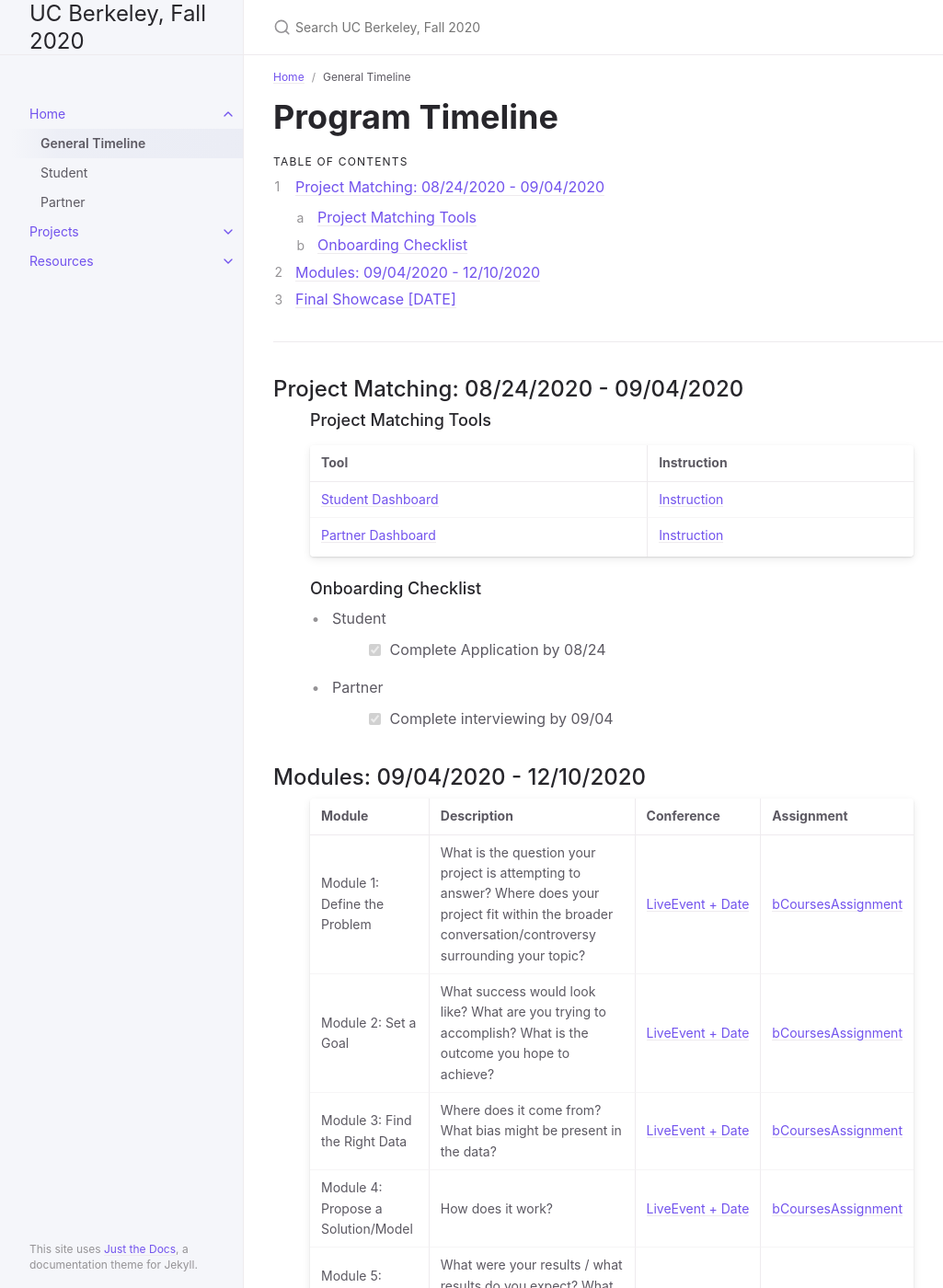
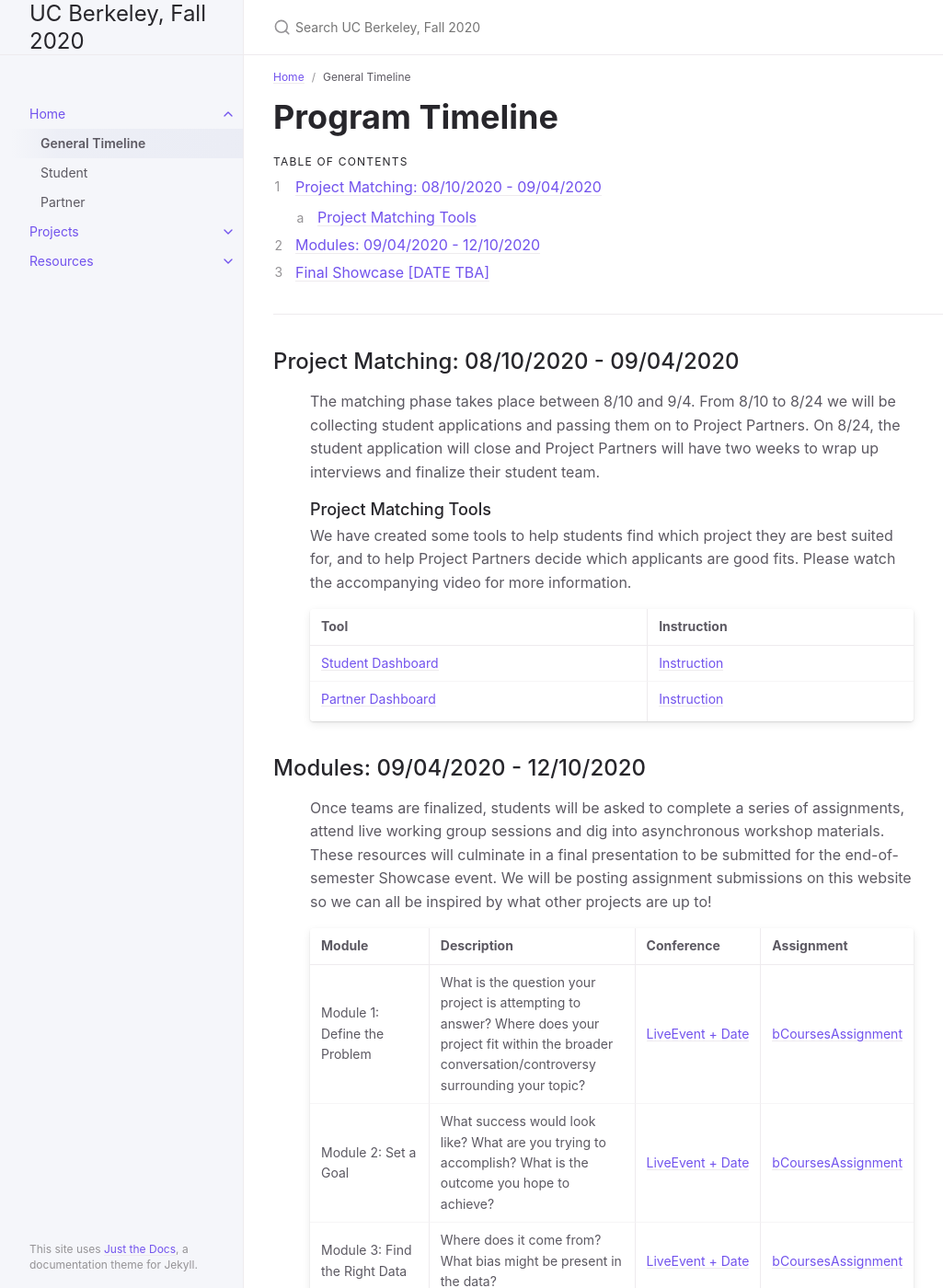
Before and after one commit to DS-Discovery/ds-discovery.github.io, a Jekyll site: the page built from course_description/timeline.md, in a window 1280 px wide and 1400 px high. Shown: the whole window at 92% size, without its empty margins (107-1132 px from the left). Built offline with Jekyll 4.4.1, drawn with Linux system fonts in a browser that asks for light colours; some of the changed text lies outside the part shown.

Commit message:
Update timeline.md

```diff
--- a/course_description/timeline.md
+++ b/course_description/timeline.md
@@ -15,22 +15,21 @@ nav_order: 0
 {:toc}
 
 ---
-## Project Matching: 08/24/2020 - 09/04/2020
+## Project Matching: 08/10/2020 - 09/04/2020
+   > The matching phase takes place between 8/10 and 9/4. From 8/10 to 8/24 we will be collecting student applications and passing them on to Project Partners. On 8/24, the student application will close and Project Partners will have two weeks to wrap up interviews and finalize their student team.
 
 > ### Project Matching Tools
+   > We have created some tools to help students find which project they are best suited for, and to help Project Partners decide which applicants are good fits. Please watch the accompanying video for more information.
 
    > Tool | Instruction
    :------------ | :-------------
    [Student Dashboard](https://bit.ly/2DzP49O)| [Instruction](https://bit.ly/3iabkG9)
    [Partner Dashboard](https://drive.google.com/drive/folders/1YRuS28hDuMLhRxhaUR9CKA8Af0rmr-tk)| [Instruction](www.google.com)
 
-> ### Onboarding Checklist
-   > * Student
-   >> - [x] Complete Application by 08/24
-   > * Partner
-   >> - [x] Complete interviewing by 09/04
 
 ## Modules: 09/04/2020 - 12/10/2020
+   > Once teams are finalized, students will be asked to complete a series of assignments, attend live working group sessions and dig into asynchronous workshop materials. These resources will culminate in a final presentation to be submitted for the end-of-semester Showcase event. We will be posting assignment submissions on this website so we can all be inspired by what other projects are up to!
+
    > Module | Description | Conference | Assignment
    :------------ | :------------- | :------------- | :-------------
    Module 1: Define the Problem | What is the question your project is attempting to answer? Where does your project fit within the broader conversation/controversy surrounding your topic? | [LiveEvent + Date](www.google.com) | [bCoursesAssignment](www.google.com)
@@ -39,5 +38,5 @@ nav_order: 0
    Module 4: Propose a Solution/Model | How does it work? | [LiveEvent + Date](www.google.com) | [bCoursesAssignment](www.google.com)
    Module 5: Examine the Impact | What were your results / what results do you expect? What decisions will be made as a result of your work?| [LiveEvent + Date](www.google.com) | [bCoursesAssignment](www.google.com)
 
-## Final Showcase [DATE]
-   > In lieu of an in person Discovery Showcase, we ask that each project submit a Blog Post detailing your work this semester. All work-in-progress will be recorded on this website and final submissions will be included on the Division of Computing, Data Science and Society’s website. Submissions due [DATE].
+## Final Showcase [DATE TBA]
+   > In early December, we will be holding a live Zoom event for students to showcase their work to our extended data science community. final submissions will be included on the Division of Computing, Data Science and Society’s website. Submissions due [DATE TBA].
```
